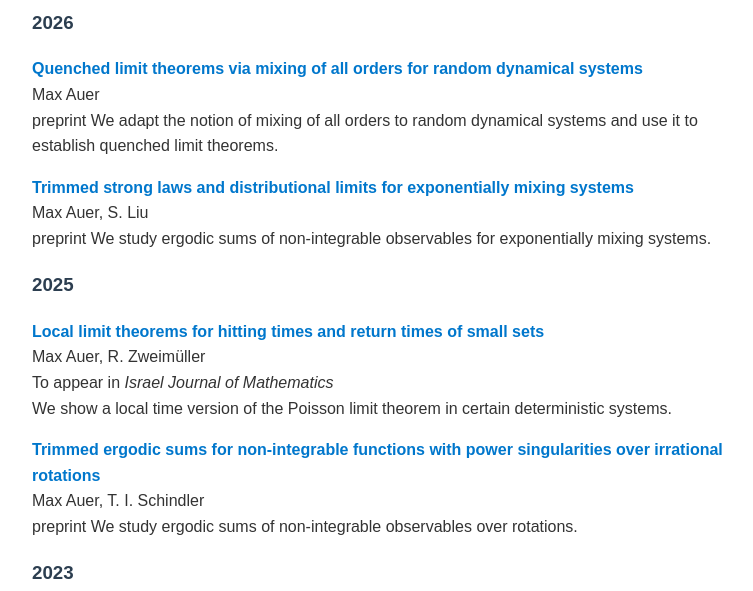
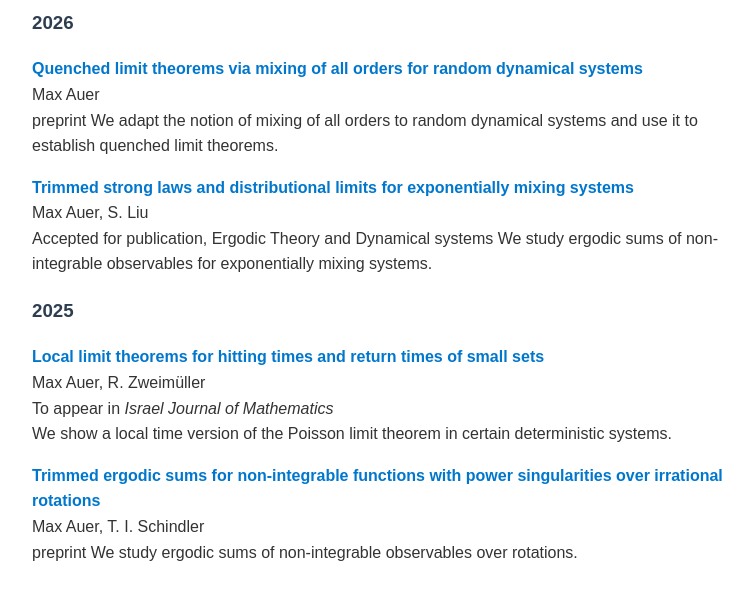
Before and after one commit to maxauer96/maxauer96.github.io, a plain HTML site: page publications.html in a window 1280 px wide. Shown: the part 162-753 px from the top of the page, without its empty margins (258-1011 px from the left). Drawn offline with Linux system fonts and the light colour scheme.

Commit message:
Change publication status to 'Accepted for publication'
Updated publication status and added details about the study.

```diff
--- a/publications.html
+++ b/publications.html
@@ -60,7 +60,7 @@ Trimmed strong laws and distributional limits for exponentially mixing systems
 </a>
 </strong><br>
 Max Auer, S. Liu<br>
-preprint
+Accepted for publication, Ergodic Theory and Dynamical systems
 We study ergodic sums of non-integrable observables for exponentially mixing systems.
 </p>
 
```
